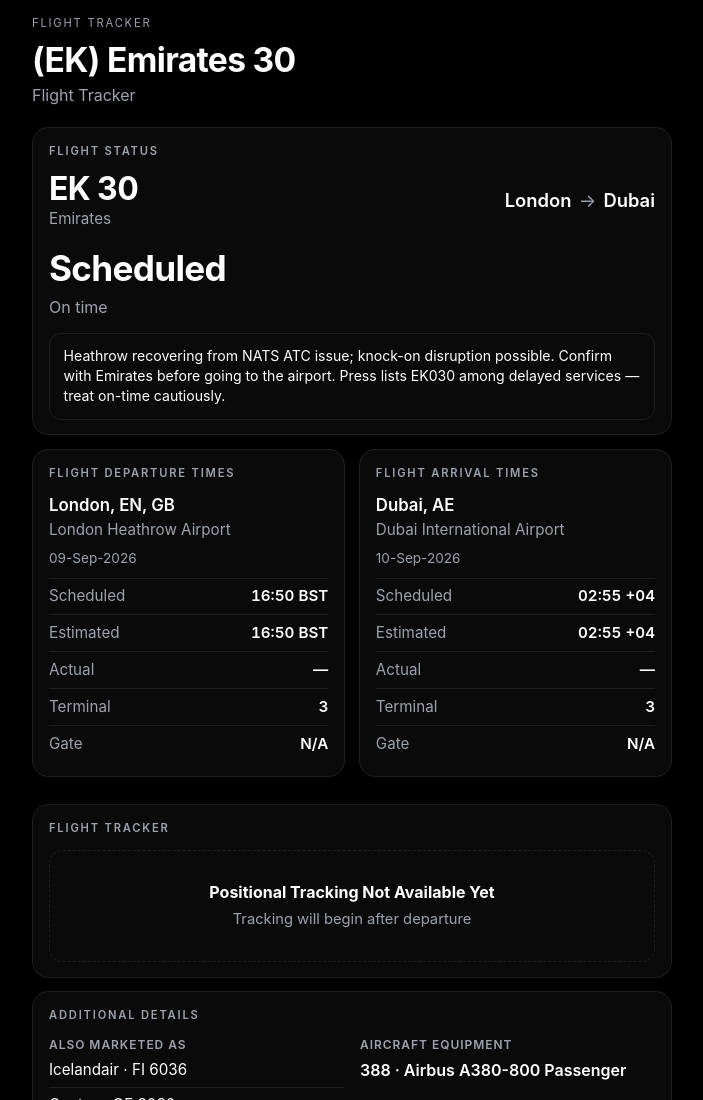
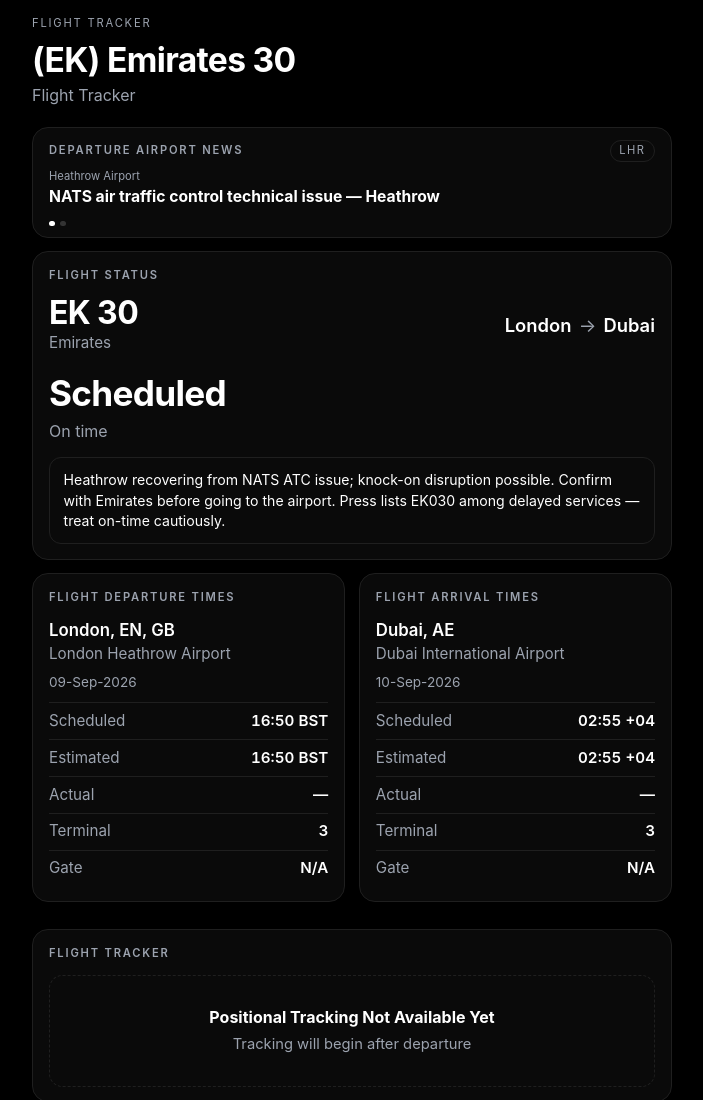
Before and after one commit to emrgim/flights-mrg, a website: page public/flight-tracker/EK/030/index.html in a window 1280 px wide. Shown: the top 1100 px of the page, without its empty margins (288-991 px from the left). Drawn offline with Linux system fonts and the light colour scheme.

Commit message:
Add rotating LHR news card above flight status

```diff
--- a/public/flight-tracker/EK/030/app.js
+++ b/public/flight-tracker/EK/030/app.js
@@ -1,7 +1,79 @@
 (function () {
   const STATUS_URL = "./status.json";
   const REFRESH_MS = 60000;
+  const ROTATE_MS = 5500;
   const $ = (id) => document.getElementById(id);
+  let depNewsItems = [];
+  let depNewsIndex = 0;
+  let depNewsTimer = null;
+
+  function departureNews(d) {
+    const airport = (d.departure?.airport || "LHR").toUpperCase();
+    const keys = {
+      LHR: [/heathrow/i, /\bLHR\b/i, /NATS/i, /London.*airport/i, /UK air/i],
+      DXB: [/dubai/i, /\bDXB\b/i],
+    };
+    const matchers = keys[airport] || [/./];
+    const news = Array.isArray(d.news) ? d.news : [];
+    const tagged = news.filter((n) => (n.airport || "").toUpperCase() === airport);
+    const scored = news.filter((n) => {
+      const blob = `${n.title || ""} ${n.summary || ""} ${n.source || ""}`;
+      return matchers.some((re) => re.test(blob));
+    });
+    const list = tagged.length ? tagged : scored.length ? scored : news;
+    return { airport, list };
+  }
+
+  function paintDepNews(i) {
+    if (!depNewsItems.length) {
+      $("depNewsSource").textContent = "—";
+      $("depNewsTitle").textContent = "No departure-airport headlines right now.";
+      $("depNewsSlide").removeAttribute("href");
+      $("depNewsDots").innerHTML = "";
+      return;
+    }
+    const n = depNewsItems[i % depNewsItems.length];
+    const slide = $("depNewsSlide");
+    slide.classList.add("is-fading");
+    slide.classList.remove("is-shown");
+    setTimeout(() => {
+      $("depNewsSource").textContent = n.source || "News";
+      $("depNewsTitle").textContent = n.title || "Untitled";
+      if (n.url) {
+        slide.href = n.url;
+      } else {
+        slide.removeAttribute("href");
+      }
+      [...$("depNewsDots").children].forEach((dot, di) => {
+        dot.setAttribute("aria-current", di === i % depNewsItems.length ? "true" : "false");
+      });
+      slide.classList.remove("is-fading");
+      slide.classList.add("is-shown");
+    }, 180);
+  }
+
+  function startDepNewsRotation(d) {
+    const { airport, list } = departureNews(d);
+    $("depNewsAirport").textContent = airport;
+    depNewsItems = list.slice(0, 8);
+    depNewsIndex = 0;
+    const dots = $("depNewsDots");
+    dots.innerHTML = "";
+    depNewsItems.forEach((_, i) => {
+      const s = document.createElement("span");
+      if (i === 0) s.setAttribute("aria-current", "true");
+      dots.appendChild(s);
+    });
+    paintDepNews(0);
+    if (depNewsTimer) clearInterval(depNewsTimer);
+    if (depNewsItems.length > 1) {
+      depNewsTimer = setInterval(() => {
+        depNewsIndex = (depNewsIndex + 1) % depNewsItems.length;
+        paintDepNews(depNewsIndex);
+      }, ROTATE_MS);
+    }
+  }
+
 
   function timeWithTz(t, tzLabel) {
     if (!t) return "—";
@@ -26,6 +98,8 @@
     } else {
       $("caution").hidden = true;
     }
+
+    startDepNewsRotation(d);
 
     const dep = d.departure || {};
     const arr = d.arrival || {};
--- a/public/flight-tracker/EK/030/index.html
+++ b/public/flight-tracker/EK/030/index.html
@@ -15,6 +15,21 @@
       <h1 id="title">(EK) Emirates 30</h1>
       <p class="subtitle" id="subtitle">Flight Tracker</p>
     </header>
+
+
+    <section class="panel news-rotator" aria-labelledby="dep-news-heading" aria-live="polite">
+      <div class="news-rotator-top">
+        <h2 id="dep-news-heading" class="panel-title">Departure airport news</h2>
+        <span class="news-rotator-tag" id="depNewsAirport">LHR</span>
+      </div>
+      <div class="news-rotator-body">
+        <a class="news-rotator-slide" id="depNewsSlide" href="#" target="_blank" rel="noopener noreferrer">
+          <span class="news-rotator-source" id="depNewsSource">—</span>
+          <span class="news-rotator-title" id="depNewsTitle">Loading…</span>
+        </a>
+        <div class="news-rotator-dots" id="depNewsDots" aria-hidden="true"></div>
+      </div>
+    </section>
 
     <section class="panel status-panel" aria-labelledby="status-heading">
       <h2 id="status-heading" class="panel-title">Flight Status</h2>
--- a/public/flight-tracker/EK/030/status.json
+++ b/public/flight-tracker/EK/030/status.json
@@ -158,19 +158,21 @@
       "flights": []
     }
   ],
-  "caution": "Heathrow recovering from NATS ATC issue; knock-on disruption possible. Confirm with Emirates before going to the airport. Press lists EK030 among delayed services — treat on-time cautiously.",
+  "caution": "Heathrow recovering from NATS ATC issue; knock-on disruption possible. Confirm with Emirates before going to the airport. Press lists EK030 among delayed services \u2014 treat on-time cautiously.",
   "news": [
     {
-      "title": "NATS air traffic control technical issue — Heathrow",
+      "title": "NATS air traffic control technical issue \u2014 Heathrow",
       "url": "https://www.heathrow.com/departures/terminal-3/flight-details/EK030",
       "source": "Heathrow Airport",
-      "summary": "Operations recovering; some knock-on disruption expected as airlines reposition aircraft and crew."
+      "summary": "Operations recovering; some knock-on disruption expected as airlines reposition aircraft and crew.",
+      "airport": "LHR"
     },
     {
       "title": "Dubai/Abu Dhabi delays after Heathrow outage",
       "url": "https://www.thenationalnews.com/travel/2026/09/09/dubai-abu-dhabi-flight-delays-cancellations/",
       "source": "The National",
-      "summary": "EK030 from Heathrow listed among Emirates services running behind schedule."
+      "summary": "EK030 from Heathrow listed among Emirates services running behind schedule.",
+      "airport": "LHR"
     }
   ],
   "updatedAt": "2026-09-09T08:52:46.466Z",
--- a/public/flight-tracker/EK/030/styles.css
+++ b/public/flight-tracker/EK/030/styles.css
@@ -191,3 +191,83 @@
 .day-time { font-weight:650; font-variant-numeric:tabular-nums; }
 .day-air { color:var(--muted); font-size:0.85rem; }
 .day-empty { color:var(--muted); }
+
+/* Departure-airport news card — ~half height of flight status card */
+.news-rotator {
+  min-height: 5.5rem;
+  max-height: 7.5rem;
+  padding: 0.75rem 1rem 0.65rem;
+  display: flex;
+  flex-direction: column;
+  overflow: hidden;
+}
+.status-panel {
+  min-height: 11rem;
+}
+.news-rotator-top {
+  display: flex;
+  align-items: center;
+  justify-content: space-between;
+  gap: 0.5rem;
+  margin-bottom: 0.45rem;
+}
+.news-rotator .panel-title { margin: 0; }
+.news-rotator-tag {
+  font-size: 0.7rem;
+  letter-spacing: 0.12em;
+  text-transform: uppercase;
+  color: var(--muted);
+  border: 1px solid var(--line);
+  border-radius: 999px;
+  padding: 0.15rem 0.55rem;
+}
+.news-rotator-body {
+  flex: 1;
+  display: flex;
+  flex-direction: column;
+  justify-content: space-between;
+  min-height: 0;
+}
+.news-rotator-slide {
+  display: block;
+  text-decoration: none;
+  color: inherit;
+  min-height: 2.8rem;
+}
+.news-rotator-source {
+  display: block;
+  font-size: 0.7rem;
+  color: var(--muted);
+  margin-bottom: 0.2rem;
+}
+.news-rotator-title {
+  display: -webkit-box;
+  -webkit-line-clamp: 2;
+  -webkit-box-orient: vertical;
+  overflow: hidden;
+  font-size: 0.98rem;
+  font-weight: 650;
+  line-height: 1.3;
+}
+.news-rotator-slide.is-fading {
+  opacity: 0;
+  transition: opacity 0.35s ease;
+}
+.news-rotator-slide.is-shown {
+  opacity: 1;
+  transition: opacity 0.35s ease;
+}
+.news-rotator-dots {
+  display: flex;
+  gap: 0.35rem;
+  margin-top: 0.45rem;
+}
+.news-rotator-dots span {
+  width: 0.35rem;
+  height: 0.35rem;
+  border-radius: 50%;
+  background: #333;
+}
+.news-rotator-dots span[aria-current="true"] {
+  background: #fff;
+}
--- a/update.mjs
+++ b/update.mjs
@@ -67,6 +67,7 @@
         title: "NATS air traffic control technical issue — Heathrow",
         url: "https://www.heathrow.com/departures/terminal-3/flight-details/EK030",
         source: "Heathrow Airport",
+        airport: "LHR",
         summary:
           "Operations recovering; some knock-on disruption expected as airlines reposition aircraft and crew.",
       });
@@ -83,6 +84,7 @@
         title: "Dubai/Abu Dhabi delays after Heathrow outage",
         url: nUrl,
         source: "The National",
+        airport: "LHR",
         summary: "EK030 from Heathrow listed among Emirates services running behind schedule.",
       });
       caution =
```
Also changed, not shown: public/ek030/status.json (+6 -4 lines).
